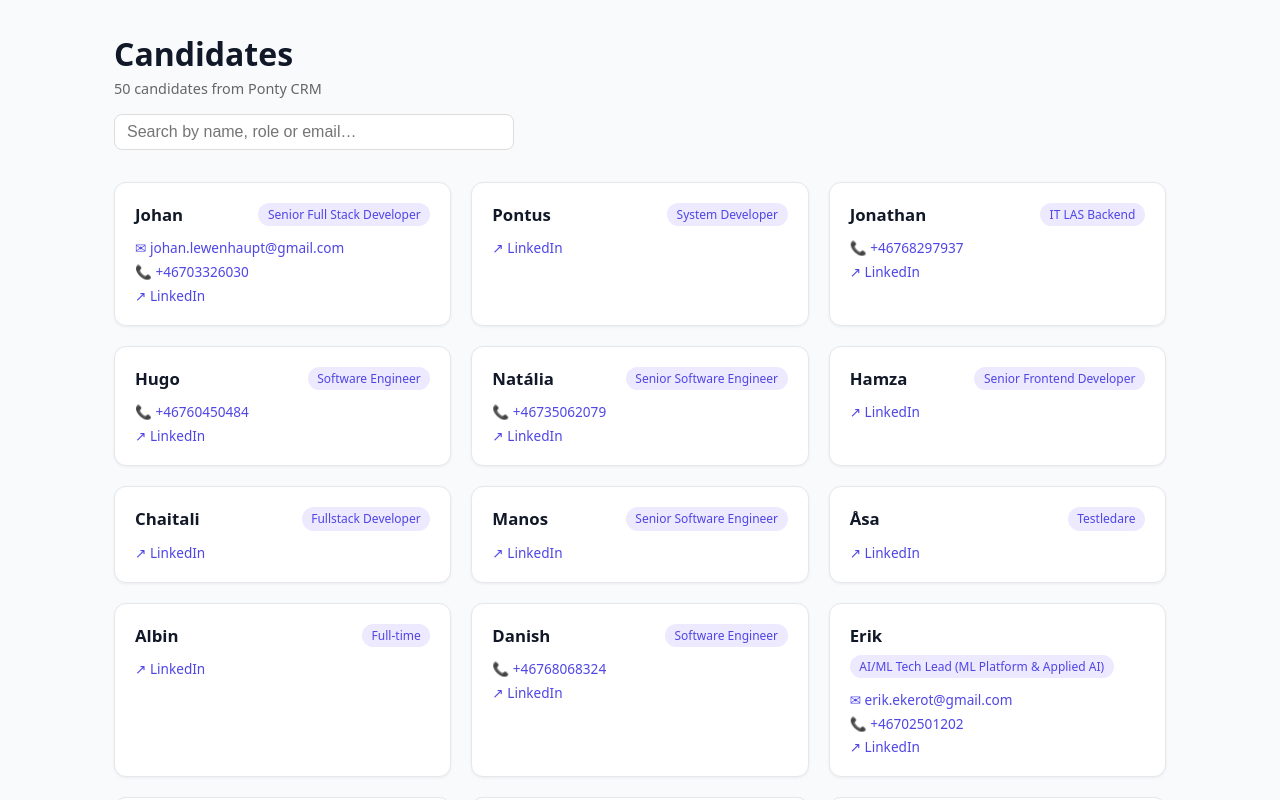
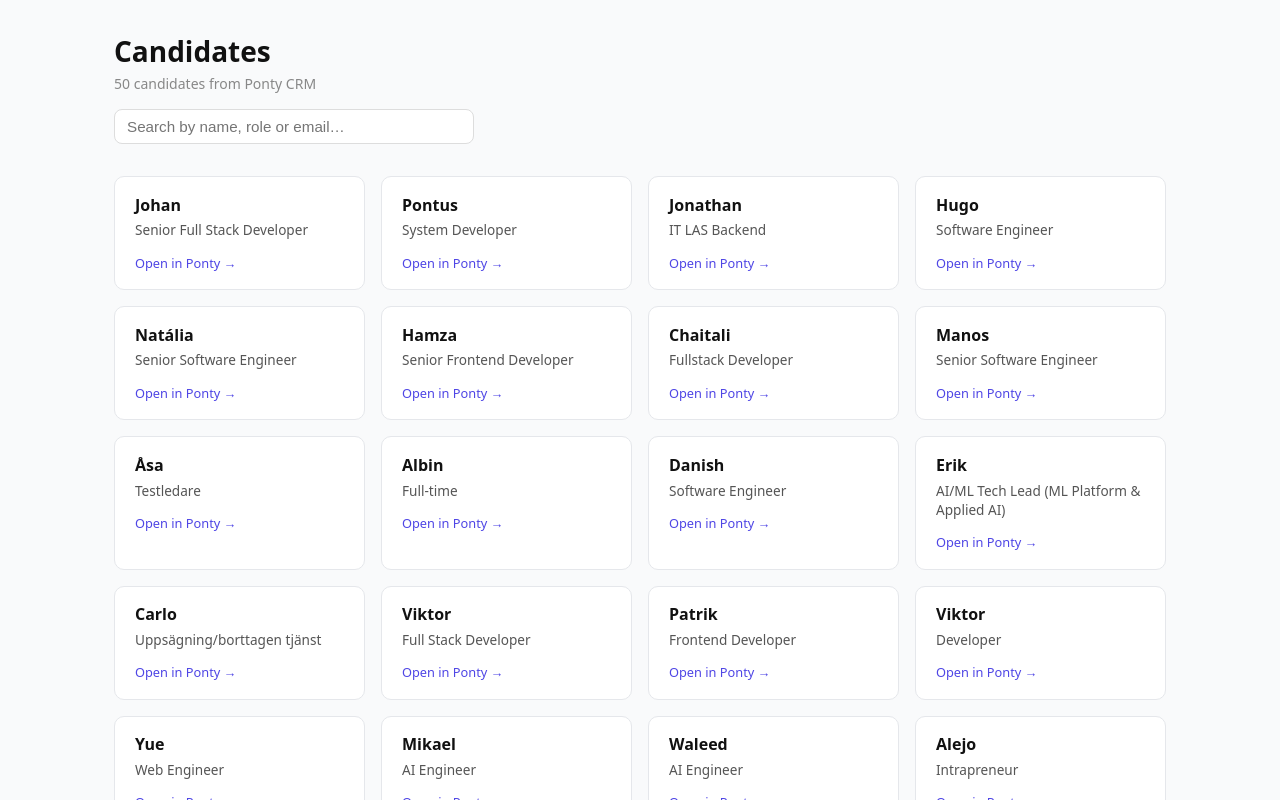
Before and after one commit to Sueyoungslim/adamathon-crm, a React (Vite) app: page / in a window 1280 px wide. Shown: the top 800 px of the page. Built offline with nearby package versions, Linux system fonts and the light colour scheme.

Commit message:
redesign cards: name, role, Ponty link; use real candidate IDs

```diff
--- a/public/candidates.json
+++ b/public/candidates.json
@@ -1,452 +1,502 @@
 [
   {
-    "id": "1",
+    "id": "57113",
     "name": "Johan",
+    "ponty_url": "https://larenius.ponty-system.se/candidate/57113/show",
+    "role": "Senior Full Stack Developer",
     "email": "johan.lewenhaupt@gmail.com",
     "phone": "+46703326030",
     "linkedin": "https://se.linkedin.com/in/jlewenhaupt",
-    "role": "Senior Full Stack Developer",
     "notes": []
   },
   {
-    "id": "2",
+    "id": "122149",
     "name": "Pontus",
+    "ponty_url": "https://larenius.ponty-system.se/candidate/122149/show",
+    "role": "System Developer",
     "email": null,
     "phone": null,
     "linkedin": "https://www.linkedin.com/in/pontus-svensson1",
-    "role": "System Developer",
     "notes": []
   },
   {
-    "id": "3",
+    "id": "113472",
     "name": "Jonathan",
+    "ponty_url": "https://larenius.ponty-system.se/candidate/113472/show",
+    "role": "IT LAS Backend",
     "email": null,
     "phone": "+46768297937",
     "linkedin": "https://www.linkedin.com/in/jonathan-lundholm-65aa14a4/",
-    "role": "IT LAS Backend",
     "notes": []
   },
   {
-    "id": "4",
+    "id": "126769",
     "name": "Hugo",
+    "ponty_url": "https://larenius.ponty-system.se/candidate/126769/show",
+    "role": "Software Engineer",
     "email": null,
     "phone": "+46760450484",
     "linkedin": "https://www.linkedin.com/in/hugo-dahl958/",
-    "role": "Software Engineer",
     "notes": []
   },
   {
-    "id": "5",
+    "id": "126618",
     "name": "Natália",
+    "ponty_url": "https://larenius.ponty-system.se/candidate/126618/show",
+    "role": "Senior Software Engineer",
     "email": null,
     "phone": "+46735062079",
     "linkedin": "https://www.linkedin.com/in/nat%C3%A1lia-nakagawa-a7a09b32/",
-    "role": "Senior Software Engineer",
     "notes": []
   },
   {
-    "id": "6",
+    "id": "106318",
     "name": "Hamza",
+    "ponty_url": "https://larenius.ponty-system.se/candidate/106318/show",
+    "role": "Senior Frontend Developer",
     "email": null,
     "phone": null,
     "linkedin": "https://www.linkedin.com/in/hamzaacimi/",
-    "role": "Senior Frontend Developer",
     "notes": []
   },
   {
-    "id": "7",
+    "id": "90111",
     "name": "Chaitali",
+    "ponty_url": "https://larenius.ponty-system.se/candidate/90111/show",
+    "role": "Fullstack Developer",
     "email": null,
     "phone": null,
     "linkedin": "https://www.linkedin.com/in/chaitalideore786/",
-    "role": "Fullstack Developer",
     "notes": []
   },
   {
-    "id": "8",
+    "id": "126147",
     "name": "Manos",
+    "ponty_url": "https://larenius.ponty-system.se/candidate/126147/show",
+    "role": "Senior Software Engineer",
     "email": null,
     "phone": null,
     "linkedin": "https://www.linkedin.com/in/manos-vekrakis",
-    "role": "Senior Software Engineer",
     "notes": []
   },
   {
-    "id": "9",
+    "id": "60844",
     "name": "Åsa",
+    "ponty_url": "https://larenius.ponty-system.se/candidate/60844/show",
+    "role": "Testledare",
     "email": null,
     "phone": null,
     "linkedin": "https://www.linkedin.com/in/%C3%A5sa-israelsson-2638b3115/",
-    "role": "Testledare",
     "notes": []
   },
   {
-    "id": "10",
+    "id": "122676",
     "name": "Albin",
+    "ponty_url": "https://larenius.ponty-system.se/candidate/122676/show",
+    "role": "Full-time",
     "email": null,
     "phone": null,
     "linkedin": "https://www.linkedin.com/in/albin-gustafsson-b3b024176/",
-    "role": "Full-time",
     "notes": []
   },
   {
-    "id": "11",
+    "id": "118520",
     "name": "Danish",
+    "ponty_url": "https://larenius.ponty-system.se/candidate/118520/show",
+    "role": "Software Engineer",
     "email": null,
     "phone": "+46768068324",
     "linkedin": "https://www.linkedin.com/in/danish-jalil-4aa3341aa/",
-    "role": "Software Engineer",
     "notes": []
   },
   {
-    "id": "12",
+    "id": "125888",
     "name": "Erik",
+    "ponty_url": "https://larenius.ponty-system.se/candidate/125888/show",
+    "role": "AI/ML Tech Lead (ML Platform & Applied AI)",
     "email": "erik.ekerot@gmail.com",
     "phone": "+46702501202",
     "linkedin": "https://www.linkedin.com/in/erik-ekerot-96a1035b/",
-    "role": "AI/ML Tech Lead (ML Platform & Applied AI)",
     "notes": []
   },
   {
-    "id": "13",
+    "id": "125564",
     "name": "Carlo",
+    "ponty_url": "https://larenius.ponty-system.se/candidate/125564/show",
+    "role": "Uppsägning/borttagen tjänst",
     "email": null,
     "phone": null,
     "linkedin": "https://www.linkedin.com/in/carlobarone1897/",
-    "role": "Uppsägning/borttagen tjänst",
     "notes": []
   },
   {
-    "id": "14",
+    "id": "123027",
     "name": "Viktor",
+    "ponty_url": "https://larenius.ponty-system.se/candidate/123027/show",
+    "role": "Full Stack Developer",
     "email": null,
     "phone": null,
     "linkedin": "https://www.linkedin.com/in/viktor-salomonsson-418271272/",
-    "role": "Full Stack Developer",
     "notes": []
   },
   {
-    "id": "15",
+    "id": "62116",
     "name": "Patrik",
+    "ponty_url": "https://larenius.ponty-system.se/candidate/62116/show",
+    "role": "Frontend Developer",
     "email": null,
     "phone": null,
     "linkedin": "https://www.linkedin.com/in/patrik-eriksson-162688152/",
-    "role": "Frontend Developer",
     "notes": []
   },
   {
-    "id": "16",
+    "id": "50162",
     "name": "Viktor",
+    "ponty_url": "https://larenius.ponty-system.se/candidate/50162/show",
+    "role": "Developer",
     "email": null,
     "phone": null,
     "linkedin": "https://www.linkedin.com/in/viktor-tell-74196b57",
-    "role": "Developer",
     "notes": []
   },
   {
-    "id": "17",
+    "id": "89708",
     "name": "Yue",
+    "ponty_url": "https://larenius.ponty-system.se/candidate/89708/show",
+    "role": "Web Engineer",
     "email": "yue.wang.sv@gmail.com",
     "phone": "+46739892219",
     "linkedin": "https://www.linkedin.com/in/yue-wang-748a46119",
-    "role": "Web Engineer",
     "notes": []
   },
   {
-    "id": "18",
+    "id": "121723",
     "name": "Mikael",
+    "ponty_url": "https://larenius.ponty-system.se/candidate/121723/show",
+    "role": "AI Engineer",
     "email": null,
     "phone": "+46735898090",
     "linkedin": "https://www.linkedin.com/in/mikael-zehnter-frisk-636aba83",
-    "role": "AI Engineer",
     "notes": []
   },
   {
-    "id": "19",
+    "id": "124052",
     "name": "Waleed",
+    "ponty_url": "https://larenius.ponty-system.se/candidate/124052/show",
+    "role": "AI Engineer",
     "email": null,
     "phone": null,
     "linkedin": "https://www.linkedin.com/in/waleedahmadfaridi",
-    "role": "AI Engineer",
     "notes": []
   },
   {
-    "id": "20",
+    "id": "104374",
     "name": "Alejo",
+    "ponty_url": "https://larenius.ponty-system.se/candidate/104374/show",
+    "role": "Intrapreneur",
     "email": "alejperz7@gmail.com",
     "phone": "+46762924652",
     "linkedin": "https://www.linkedin.com/in/alejo-perez-gomez-858422172",
-    "role": "Intrapreneur",
     "notes": []
   },
   {
-    "id": "21",
+    "id": "120008",
     "name": "Marius",
+    "ponty_url": "https://larenius.ponty-system.se/candidate/120008/show",
+    "role": null,
     "email": null,
     "phone": null,
     "linkedin": "https://www.linkedin.com/in/marius-ziegenbein-241b27238",
-    "role": null,
     "notes": []
   },
   {
-    "id": "22",
+    "id": "123792",
     "name": "Malin",
+    "ponty_url": "https://larenius.ponty-system.se/candidate/123792/show",
+    "role": "Frontend Developer",
     "email": null,
     "phone": null,
     "linkedin": "https://www.linkedin.com/in/malinjsoderlund/",
-    "role": "Frontend Developer",
     "notes": []
   },
   {
-    "id": "23",
+    "id": "112153",
     "name": "Denis",
+    "ponty_url": "https://larenius.ponty-system.se/candidate/112153/show",
+    "role": "Software Engineer",
     "email": null,
     "phone": "+46793570757",
     "linkedin": "https://www.linkedin.com/in/denisshvets/",
-    "role": "Software Engineer",
     "notes": []
   },
   {
-    "id": "24",
+    "id": "116239",
     "name": "Johnny",
+    "ponty_url": "https://larenius.ponty-system.se/candidate/116239/show",
+    "role": "Full Stack Developer",
     "email": "kan.johnny@gmail.com",
     "phone": "+46720020405",
     "linkedin": "https://www.linkedin.com/in/johnnykan",
-    "role": "Full Stack Developer",
     "notes": []
   },
   {
-    "id": "25",
+    "id": "123098",
     "name": "Shan",
+    "ponty_url": "https://larenius.ponty-system.se/candidate/123098/show",
+    "role": "Machine Learning Engineer",
     "email": null,
     "phone": null,
     "linkedin": "https://www.linkedin.com/in/shan-e-ali",
-    "role": "Machine Learning Engineer",
     "notes": []
   },
   {
-    "id": "26",
+    "id": "85314",
     "name": "Lars",
+    "ponty_url": "https://larenius.ponty-system.se/candidate/85314/show",
+    "role": "Frontend Developer",
     "email": null,
     "phone": null,
     "linkedin": "https://www.linkedin.com/in/larserikberger",
-    "role": "Frontend Developer",
     "notes": []
   },
   {
-    "id": "27",
+    "id": "106159",
     "name": "Sathvik",
+    "ponty_url": "https://larenius.ponty-system.se/candidate/106159/show",
+    "role": "Machine Learning Engineer",
     "email": null,
     "phone": "+46722324382",
     "linkedin": "https://www.linkedin.com/in/sathvik-katam",
-    "role": "Machine Learning Engineer",
     "notes": []
   },
   {
-    "id": "28",
+    "id": "122918",
     "name": "Mohammad",
+    "ponty_url": "https://larenius.ponty-system.se/candidate/122918/show",
+    "role": "Senior Application Engineer",
     "email": null,
     "phone": "+46707847650",
     "linkedin": "https://www.linkedin.com/in/mohammad-mirzaei-3b37aa153",
-    "role": "Senior Application Engineer",
     "notes": []
   },
   {
-    "id": "29",
+    "id": "122671",
     "name": "Benjamin",
+    "ponty_url": "https://larenius.ponty-system.se/candidate/122671/show",
+    "role": "Telecommunications Software Engineer",
     "email": null,
     "phone": "+46730931654",
     "linkedin": "https://www.linkedin.com/in/benjamin-suljevic",
-    "role": "Telecommunications Software Engineer",
     "notes": []
   },
   {
-    "id": "30",
+    "id": "106118",
     "name": "Juan",
+    "ponty_url": "https://larenius.ponty-system.se/candidate/106118/show",
+    "role": "AI Engineering Lead, Fixed Income GenAI Platform",
     "email": null,
     "phone": null,
     "linkedin": "https://www.linkedin.com/in/juan-manuel-l-228565145",
-    "role": "AI Engineering Lead, Fixed Income GenAI Platform",
     "notes": []
   },
   {
-    "id": "31",
+    "id": "106167",
     "name": "Eser",
+    "ponty_url": "https://larenius.ponty-system.se/candidate/106167/show",
+    "role": "Senior Machine Learning Engineer / Senior Data Scientist",
     "email": "eserinanarslan@gmail.com",
     "phone": null,
     "linkedin": "https://www.linkedin.com/in/eser-inan-arslan",
-    "role": "Senior Machine Learning Engineer / Senior Data Scientist",
     "notes": []
   },
   {
-    "id": "32",
+    "id": "62242",
     "name": "Ganesh",
+    "ponty_url": "https://larenius.ponty-system.se/candidate/62242/show",
+    "role": "System Developer",
     "email": null,
     "phone": "+46760905763",
     "linkedin": "https://www.linkedin.com/in/ganesh-balaji-r",
-    "role": "System Developer",
     "notes": []
   },
   {
-    "id": "33",
+    "id": "120942",
     "name": "Rickard",
+    "ponty_url": "https://larenius.ponty-system.se/candidate/120942/show",
+    "role": "Embedded Software Engineer",
     "email": null,
     "phone": null,
     "linkedin": "https://www.linkedin.com/in/rickardtmolin/",
-    "role": "Embedded Software Engineer",
     "notes": []
   },
   {
-    "id": "34",
+    "id": "119887",
     "name": "Salar",
+    "ponty_url": "https://larenius.ponty-system.se/candidate/119887/show",
+    "role": "Development Engineer",
     "email": null,
     "phone": "+46739551179",
     "linkedin": "https://www.linkedin.com/in/salarsadek/",
-    "role": "Development Engineer",
     "notes": []
   },
   {
-    "id": "35",
+    "id": "119724",
     "name": "Raif",
+    "ponty_url": "https://larenius.ponty-system.se/candidate/119724/show",
+    "role": "Software Development Engineer",
     "email": "raifkaraahmetoglu@hotmail.com",
     "phone": "+46793424384",
     "linkedin": "https://www.linkedin.com/in/raif-k-0a202b90",
-    "role": "Software Development Engineer",
     "notes": []
   },
   {
-    "id": "36",
+    "id": "32089",
     "name": "Lena",
+    "ponty_url": "https://larenius.ponty-system.se/candidate/32089/show",
+    "role": "Chief Technology Officer",
     "email": "lena.mondrejevski@gmail.com",
     "phone": "+46793366581",
     "linkedin": "https://www.linkedin.com/in/lena-mondrejevski",
-    "role": "Chief Technology Officer",
     "notes": []
   },
   {
-    "id": "37",
+    "id": "72841",
     "name": "Pedram",
+    "ponty_url": "https://larenius.ponty-system.se/candidate/72841/show",
+    "role": "Senior Data Scientist",
     "email": "pedram.kasebzadeh@gmail.com",
     "phone": "+46729405668",
     "linkedin": "https://se.linkedin.com/in/pedram-kasebzadeh",
-    "role": "Senior Data Scientist",
     "notes": []
   },
   {
-    "id": "38",
+    "id": "109236",
     "name": "Volkan",
+    "ponty_url": "https://larenius.ponty-system.se/candidate/109236/show",
+    "role": "Senior Embedded Software Developer",
     "email": null,
     "phone": null,
     "linkedin": "https://www.linkedin.com/in/volkan-c-ba61036b/",
-    "role": "Senior Embedded Software Developer",
     "notes": []
   },
   {
-    "id": "39",
+    "id": "107967",
     "name": "Milos",
+    "ponty_url": "https://larenius.ponty-system.se/candidate/107967/show",
+    "role": "System",
     "email": null,
     "phone": null,
     "linkedin": "https://linkedin.com/in/nextgen-softwarengineer",
-    "role": "System",
     "notes": []
   },
   {
-    "id": "43",
+    "id": "100490",
     "name": "Fredrik",
+    "ponty_url": "https://larenius.ponty-system.se/candidate/100490/show",
+    "role": "IT Hubexo Fullstack",
     "email": "fredrik.thorsson@outlook.com",
     "phone": "+46706089090",
     "linkedin": "https://www.linkedin.com/in/fredrik-thorsson/",
-    "role": "IT Hubexo Fullstack",
     "notes": []
   },
   {
-    "id": "44",
+    "id": "68671",
     "name": "Adam",
+    "ponty_url": "https://larenius.ponty-system.se/candidate/68671/show",
+    "role": "Full Stack Engineer",
     "email": "risbergadam@gmail.com",
     "phone": "+46704313494",
     "linkedin": "https://www.linkedin.com/in/risbergadam",
-    "role": "Full Stack Engineer",
     "notes": []
   },
   {
-    "id": "45",
+    "id": "105891",
     "name": "Jonathan",
+    "ponty_url": "https://larenius.ponty-system.se/candidate/105891/show",
+    "role": "IT Vitec Taxiteknik Frontend",
     "email": null,
     "phone": "+46733115582",
     "linkedin": "https://linkedin.com/in/jonalonn",
-    "role": "IT Vitec Taxiteknik Frontend",
     "notes": []
   },
   {
-    "id": "46",
+    "id": "62413",
     "name": "Marcus",
+    "ponty_url": "https://larenius.ponty-system.se/candidate/62413/show",
+    "role": "Full Stack Developer",
     "email": "marcus88sjoberg@gmail.com",
     "phone": "+46735716358",
     "linkedin": "https://www.linkedin.com/in/marcussjoberg/",
-    "role": "Full Stack Developer",
     "notes": []
   },
   {
-    "id": "47",
+    "id": "98700",
     "name": "Alireza",
+    "ponty_url": "https://larenius.ponty-system.se/candidate/98700/show",
+    "role": "Software Engineer",
     "email": null,
     "phone": "+46764398727",
     "linkedin": "https://www.linkedin.com/in/art1373",
-    "role": "Software Engineer",
     "notes": []
   },
   {
-    "id": "48",
+    "id": "95341",
     "name": "Lucas",
+    "ponty_url": "https://larenius.ponty-system.se/candidate/95341/show",
+    "role": "Webbutvecklare",
     "email": "lucasnordlinder@gmail.com",
     "phone": "+46702409995",
     "linkedin": "https://www.linkedin.com/in/lucas-nordlinder-464b3354",
-    "role": "Webbutvecklare",
     "notes": []
   },
   {
-    "id": "49",
+    "id": "89055",
     "name": "Max",
+    "ponty_url": "https://larenius.ponty-system.se/candidate/89055/show",
+    "role": "Head of Backend Engineering",
     "email": "mkorlinge@gmail.com",
     "phone": "+46737308074",
     "linkedin": "https://www.linkedin.com/in/maxk%C3%B6rlinge/",
-    "role": "Head of Backend Engineering",
     "notes": []
   },
   {
-    "id": "50",
+    "id": "46583",
     "name": "Malin",
+    "ponty_url": "https://larenius.ponty-system.se/candidate/46583/show",
+    "role": "Data Engineer",
     "email": "fuyuhime@hotmail.com",
     "phone": "+46769250625",
     "linkedin": "https://www.linkedin.com/in/malin-augustsson-b8b976137/",
-    "role": "Data Engineer",
     "notes": []
   },
   {
-    "id": "51",
+    "id": "74663",
     "name": "Anders",
+    "ponty_url": "https://larenius.ponty-system.se/candidate/74663/show",
+    "role": "Senior Data Engineer",
     "email": "anders.eriksson@gmail.com",
     "phone": "+46706629454",
     "linkedin": "https://www.linkedin.com/in/anderseriksson/",
-    "role": "Senior Data Engineer",
     "notes": []
   },
   {
-    "id": "52",
+    "id": "60180",
     "name": "Hiva",
+    "ponty_url": "https://larenius.ponty-system.se/candidate/60180/show",
+    "role": "Test Engineer",
     "email": null,
     "phone": null,
     "linkedin": "https://www.linkedin.com/in/hiva-soofieh/",
-    "role": "Test Engineer",
     "notes": []
   },
   {
-    "id": "53",
+    "id": "57668",
     "name": "Kemal",
+    "ponty_url": "https://larenius.ponty-system.se/candidate/57668/show",
+    "role": "Frontendutvecklare",
     "email": "jernsten@gmail.com",
     "phone": "+46768971651",
     "linkedin": "https://www.linkedin.com/in/kemaldemirtas/",
-    "role": "Frontendutvecklare",
     "notes": []
   }
 ]
--- a/src/App.css
+++ b/src/App.css
@@ -2,7 +2,6 @@
   max-width: 1100px;
   margin: 0 auto;
   padding: 2rem 1.5rem;
-  font-family: system-ui, sans-serif;
 }
 
 .app-header {
@@ -10,36 +9,39 @@
 }
 
 .app-header h1 {
-  font-size: 2rem;
+  font-size: 1.75rem;
   font-weight: 700;
+  color: #111;
   margin: 0 0 0.25rem;
 }
 
 .subtitle {
-  color: #666;
+  color: #888;
+  font-size: 0.875rem;
   margin: 0 0 1rem;
-  font-size: 0.9rem;
 }
 
 .search {
   width: 100%;
-  max-width: 400px;
+  max-width: 360px;
   padding: 0.5rem 0.75rem;
   border: 1px solid #ddd;
   border-radius: 8px;
-  font-size: 1rem;
+  font-size: 0.95rem;
   outline: none;
   box-sizing: border-box;
+  background: #fff;
+  color: #111;
 }
 
 .search:focus {
-  border-color: #4f46e5;
+  border-color: #111;
 }
 
 .state-msg {
-  color: #888;
-  font-size: 1rem;
+  color: #aaa;
   padding: 2rem 0;
+  font-size: 0.95rem;
 }
 
 .state-msg.error {
@@ -48,83 +50,43 @@
 
 .candidate-grid {
   display: grid;
-  grid-template-columns: repeat(auto-fill, minmax(300px, 1fr));
-  gap: 1.25rem;
+  grid-template-columns: repeat(auto-fill, minmax(240px, 1fr));
+  gap: 1rem;
 }
 
 .candidate-card {
   background: #fff;
   border: 1px solid #e5e7eb;
-  border-radius: 12px;
-  padding: 1.25rem;
-  display: flex;
-  flex-direction: column;
-  gap: 0.75rem;
-  box-shadow: 0 1px 3px rgba(0, 0, 0, 0.06);
-  transition: box-shadow 0.15s ease;
-}
-
-.candidate-card:hover {
-  box-shadow: 0 4px 12px rgba(0, 0, 0, 0.1);
-}
-
-.candidate-header {
-  display: flex;
-  align-items: flex-start;
-  gap: 0.5rem;
-  flex-wrap: wrap;
-}
-
-.candidate-name {
-  font-size: 1.05rem;
-  font-weight: 600;
-  margin: 0;
-  flex: 1;
-}
-
-.candidate-role {
-  font-size: 0.75rem;
-  background: #ede9fe;
-  color: #4f46e5;
-  border-radius: 999px;
-  padding: 0.2rem 0.6rem;
-  white-space: nowrap;
-  font-weight: 500;
-}
-
-.candidate-links {
+  border-radius: 10px;
+  padding: 1.1rem 1.25rem;
   display: flex;
   flex-direction: column;
   gap: 0.3rem;
 }
 
-.link {
-  font-size: 0.85rem;
-  text-decoration: none;
-  color: #4f46e5;
-  word-break: break-all;
+.candidate-name {
+  font-size: 1rem;
+  font-weight: 700;
+  color: #111;
+  margin: 0;
+  line-height: 1.3;
 }
 
-.link:hover {
+.candidate-role {
+  font-size: 0.85rem;
+  color: #555;
+  margin: 0;
+  line-height: 1.4;
+}
+
+.ponty-link {
+  margin-top: 0.6rem;
+  font-size: 0.8rem;
+  color: #4f46e5;
+  text-decoration: none;
+  font-weight: 500;
+}
+
+.ponty-link:hover {
   text-decoration: underline;
 }
-
-.link-linkedin::before { content: "↗ "; }
-.link-phone::before { content: "📞 "; }
-.link-email::before { content: "✉ "; }
-
-.candidate-notes {
-  border-top: 1px solid #f0f0f0;
-  padding-top: 0.75rem;
-}
-
-.note {
-  font-size: 0.85rem;
-  color: #555;
-  margin: 0 0 0.4rem;
-  line-height: 1.5;
-}
-
-.note:last-child {
-  margin-bottom: 0;
-}
--- a/src/CandidateCard.jsx
+++ b/src/CandidateCard.jsx
@@ -1,37 +1,14 @@
 export default function CandidateCard({ candidate }) {
-  const { name, role, notes, phone, email, linkedin } = candidate
+  const { name, role, ponty_url } = candidate
 
   return (
     <div className="candidate-card">
-      <div className="candidate-header">
-        <h2 className="candidate-name">{name}</h2>
-        {role && <span className="candidate-role">{role}</span>}
-      </div>
-
-      <div className="candidate-links">
-        {email && (
-          <a href={`mailto:${email}`} className="link link-email">
-            {email}
-          </a>
-        )}
-        {phone && (
-          <a href={`tel:${phone}`} className="link link-phone">
-            {phone}
-          </a>
-        )}
-        {linkedin && (
-          <a href={linkedin} target="_blank" rel="noopener noreferrer" className="link link-linkedin">
-            LinkedIn
-          </a>
-        )}
-      </div>
-
-      {notes && notes.length > 0 && (
-        <div className="candidate-notes">
-          {notes.map((note, i) => (
-            <p key={i} className="note">{note.text || note}</p>
-          ))}
-        </div>
+      <p className="candidate-name">{name}</p>
+      {role && <p className="candidate-role">{role}</p>}
+      {ponty_url && (
+        <a href={ponty_url} target="_blank" rel="noopener noreferrer" className="ponty-link">
+          Open in Ponty →
+        </a>
       )}
     </div>
   )
```
Also changed, not shown: scripts/convert-csv.js (+9 -3 lines).
